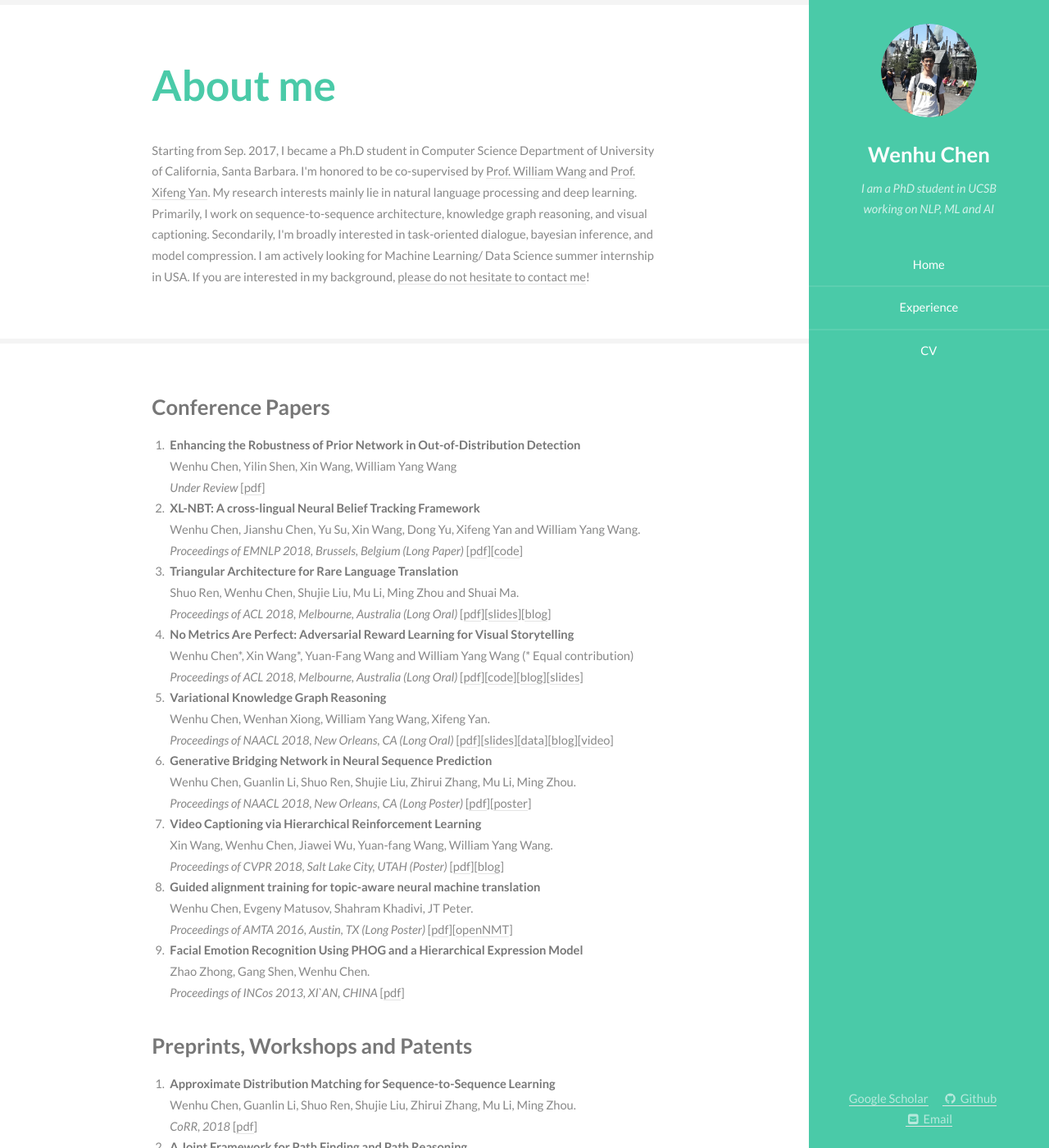
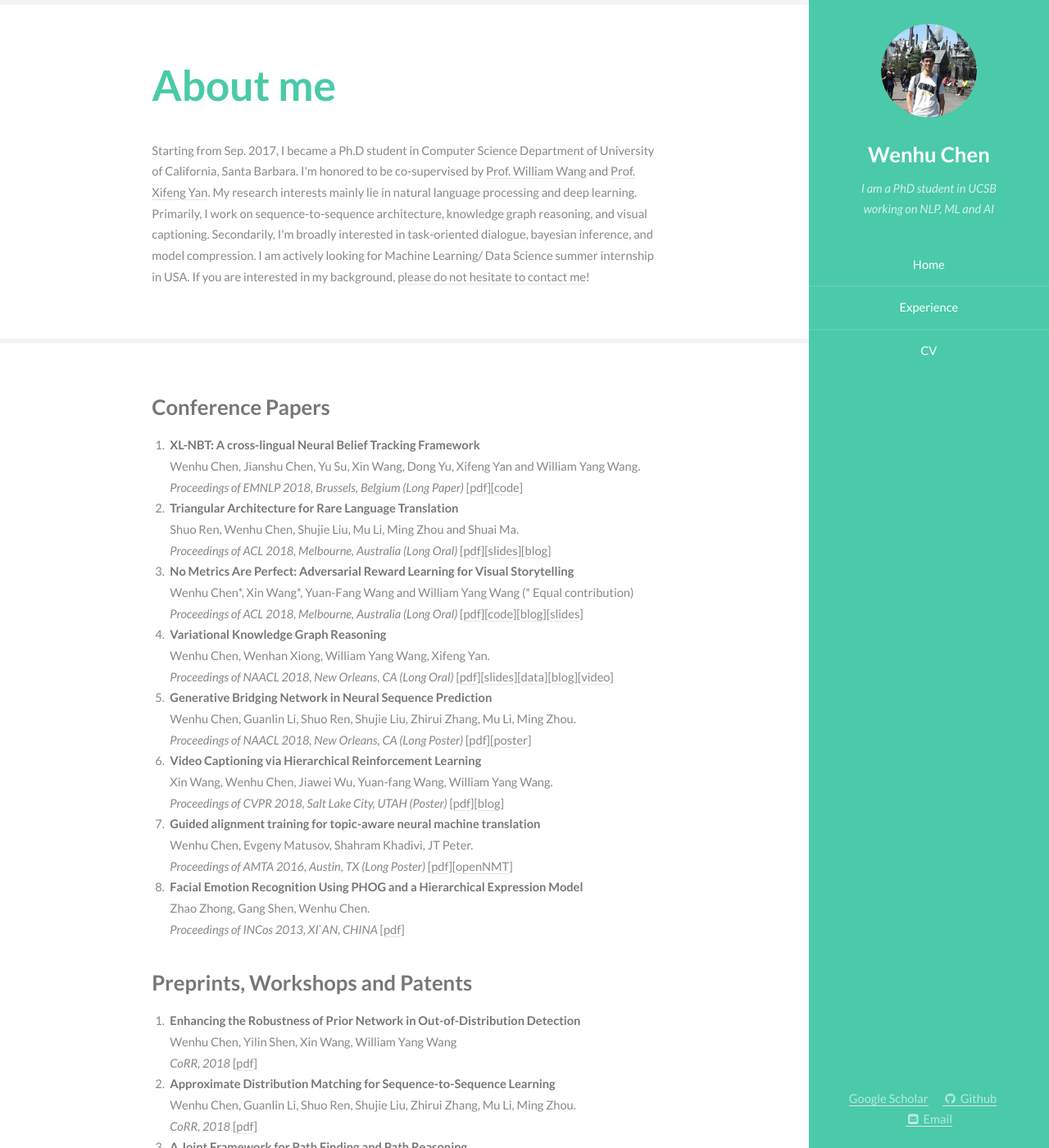
Before and after one commit to wenhuchen/wenhuchen.github.io, a Jekyll site: the page built from index.html, in a window 1280 px wide and 1400 px high. Shown: the whole window at 82% size. Built offline with Jekyll 4.4.1, drawn with Linux system fonts in a browser that asks for light colours.

Commit message:
remove one pub

```diff
--- a/index.html
+++ b/index.html
@@ -28,11 +28,6 @@
         <div class="container">
         <h3>Conference Papers</h3>
 <ol>
-<li><strong> Enhancing the Robustness of Prior Network in Out-of-Distribution
-  Detection  <a span style="color: #009900;"></a></strong><br>
-    Wenhu Chen, Yilin Shen, Xin Wang, William Yang Wang<br>
-    <em>Under Review </em> [<a href="https://arxiv.org/abs/1811.07308">pdf</a>]
-</li>
 <li><strong> XL-NBT: A cross-lingual Neural Belief Tracking Framework  <a span style="color: #009900;"></a></strong><br>
         Wenhu Chen, Jianshu Chen, Yu Su, Xin Wang, Dong Yu, Xifeng Yan and William Yang Wang.<br>
 
@@ -69,6 +64,10 @@
 </ol>
         <h3>Preprints, Workshops and Patents</h3>
         <ol>
+        <li><strong> Enhancing the Robustness of Prior Network in Out-of-Distribution Detection<a span style="color: #009900;"></a></strong><br>
+	    Wenhu Chen, Yilin Shen, Xin Wang, William Yang Wang<br>
+	    <em>CoRR, 2018</em> [<a href="https://arxiv.org/abs/1811.07308">pdf</a>]
+		</li>
         <li><strong> Approximate Distribution Matching for Sequence-to-Sequence Learning <a span style="color: #009900;"></a></strong><br>
         Wenhu Chen, Guanlin Li, Shuo Ren, Shujie Liu, Zhirui Zhang, Mu Li, Ming Zhou.<br>
         <em>CoRR, 2018</em> [<a href="https://arxiv.org/abs/1808.08003">pdf</a>]</li>
```
Also changed, not shown: 1 other file.
